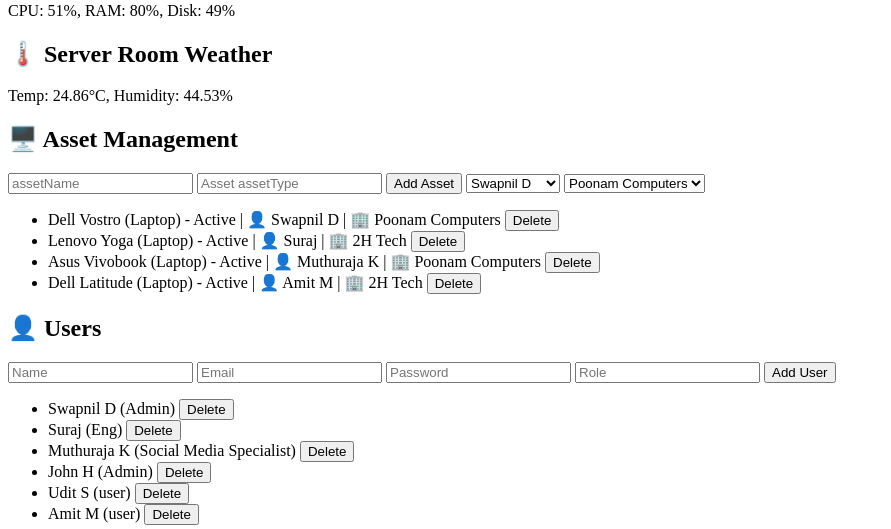
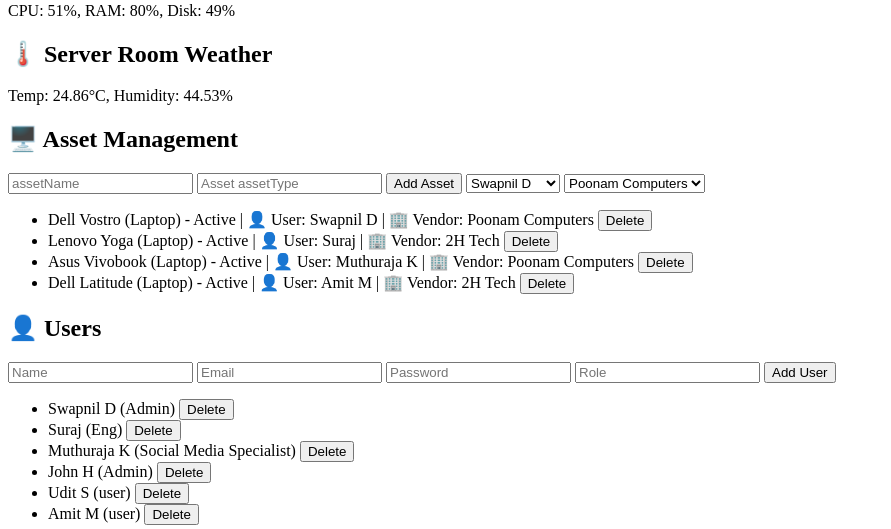
Before and after one commit to Swapnil-2023/Unified-IT-Dashboard, a Flask app: page / in a window 1280 px wide. Shown: the part 212-741 px from the top of the page, without its empty margins (0-891 px from the left). Run offline with Flask 3, Linux system fonts and the light colour scheme; data comes from the database, SQL or seed files in the repository; both versions use the stored data as it was after the commit.

Commit message:
Phase 6 Asset and Documents relation shown.

```diff
--- a/routes/asset.py
+++ b/routes/asset.py
@@ -10,17 +10,25 @@ asset_bp = Blueprint('asset', __name__)
 @asset_bp.route('/assets', methods=['GET'])
 def get_assets():
     assets = Asset.query.all()
-    return jsonify([
-    {
-        "id": a.id,
-        "name": a.name,
-        "type": a.type,
-        "status": a.status,
-        "user": User.query.get(a.assigned_user_id).name if a.assigned_user_id else "Unassigned",
-        "vendor": Vendor.query.get(a.vendor_id).name if a.vendor_id else "No Vendor"
-    }
-    for a in assets
-])
+
+    result = []
+
+    for a in assets:
+        print("DEBUG:", a.name, a.assigned_user_id, a.vendor_id)
+
+        user = User.query.get(a.assigned_user_id)
+        vendor = Vendor.query.get(a.vendor_id)
+
+        result.append({
+            "id": a.id,
+            "name": a.name,
+            "type": a.type,
+            "status": a.status,
+            "user_name": user.name if user else "Unassigned",
+            "vendor_name": vendor.name if vendor else "No Vendor"
+        })
+
+    return jsonify(result)
 
 # ADD asset
 @asset_bp.route('/assets', methods=['POST'])
--- a/templates/dashboard.html
+++ b/templates/dashboard.html
@@ -114,8 +114,8 @@ function loadAssets() {
             // ✅ Asset display with relationships
             li.innerHTML = `
                 ${asset.name} (${asset.type}) - ${asset.status}
-                | 👤 ${asset.user}
-                | 🏢 ${asset.vendor}
+                | 👤 User: ${asset.user_name}
+                | 🏢 Vendor: ${asset.vendor_name}
                 <button onclick="deleteAsset(${asset.id})">Delete</button>
             `;
 
```
Also changed, not shown: database/db.sqlite3, 1 other file.
